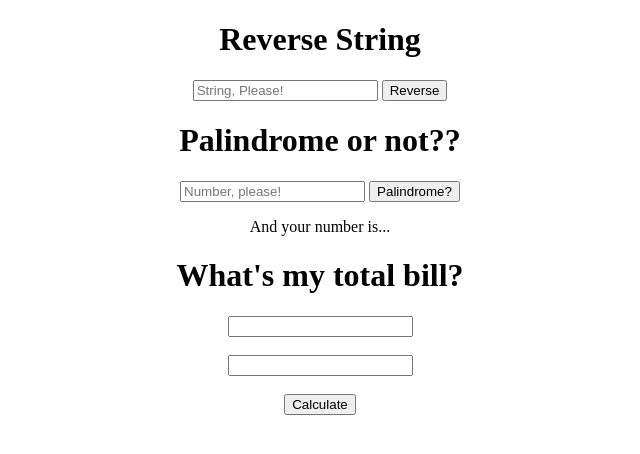
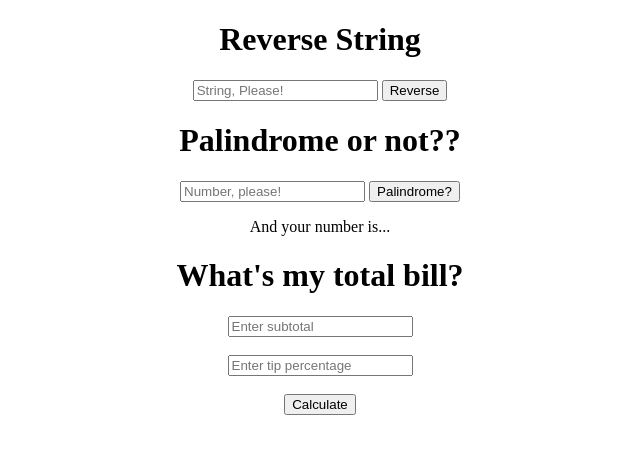
Before and after one commit to themightythor19/pg543_Assignment2, a plain HTML site: page index.html in a window 1280 px wide. Shown: the whole page, without its empty margins (320-960 px from the left). Drawn offline with Linux system fonts and the light colour scheme.

Commit message:
[pg543] updated placeholders in html file for final submission

```diff
--- a/index.html
+++ b/index.html
@@ -26,8 +26,8 @@
 
 
     <h1>What's my total bill?</h1>
-    <input type="text" id="subtotal-amount"> <br> <br>
-    <input type="text" id="tip-percentage"> <br> <br>
+    <input type="text" id="subtotal-amount" placeholder="Enter subtotal"> <br> <br>
+    <input type="text" id="tip-percentage" placeholder="Enter tip percentage"> <br> <br>
     <button id="calculator">Calculate</button>
 
     <p id="result3"></p>
```
